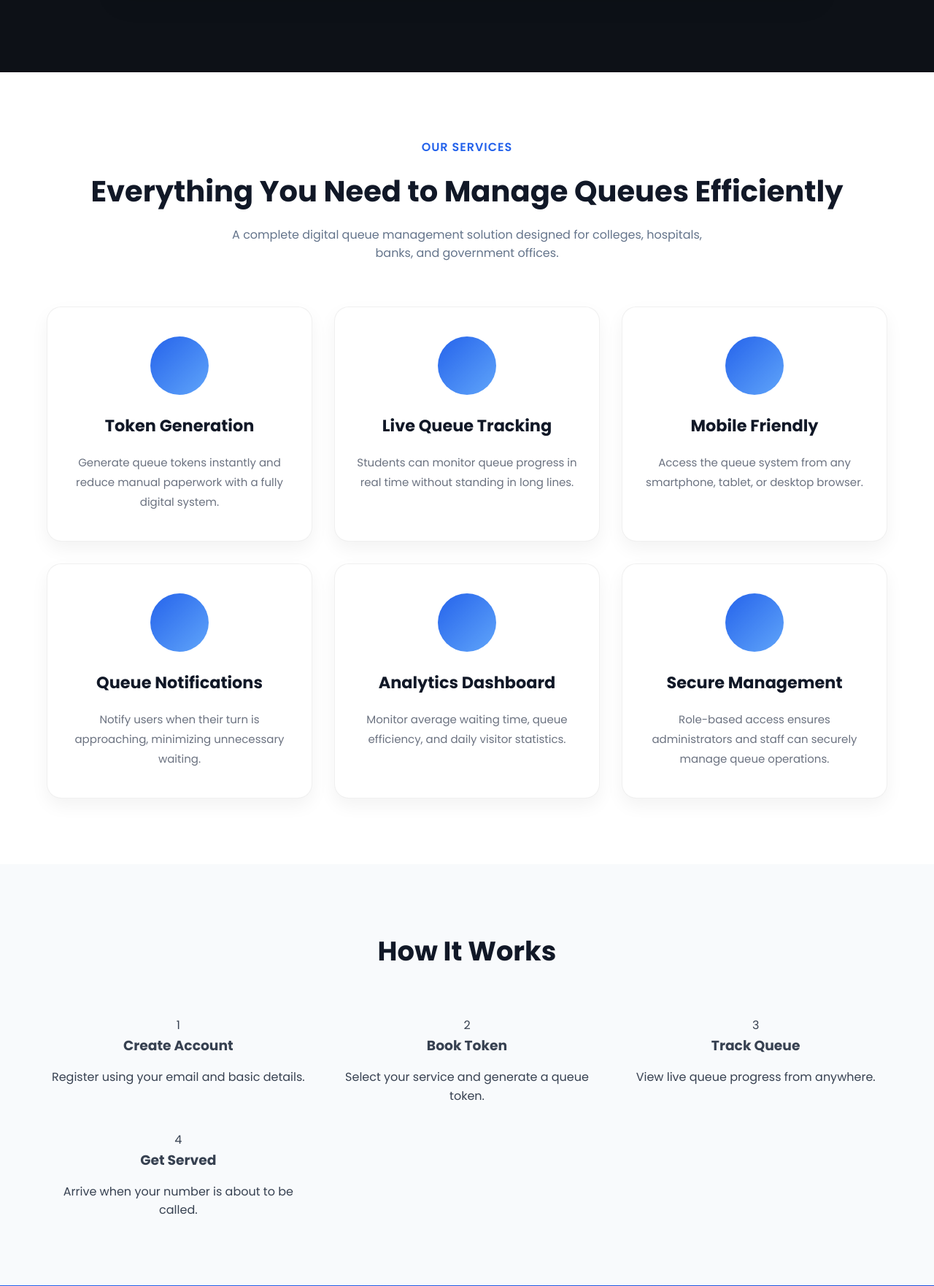
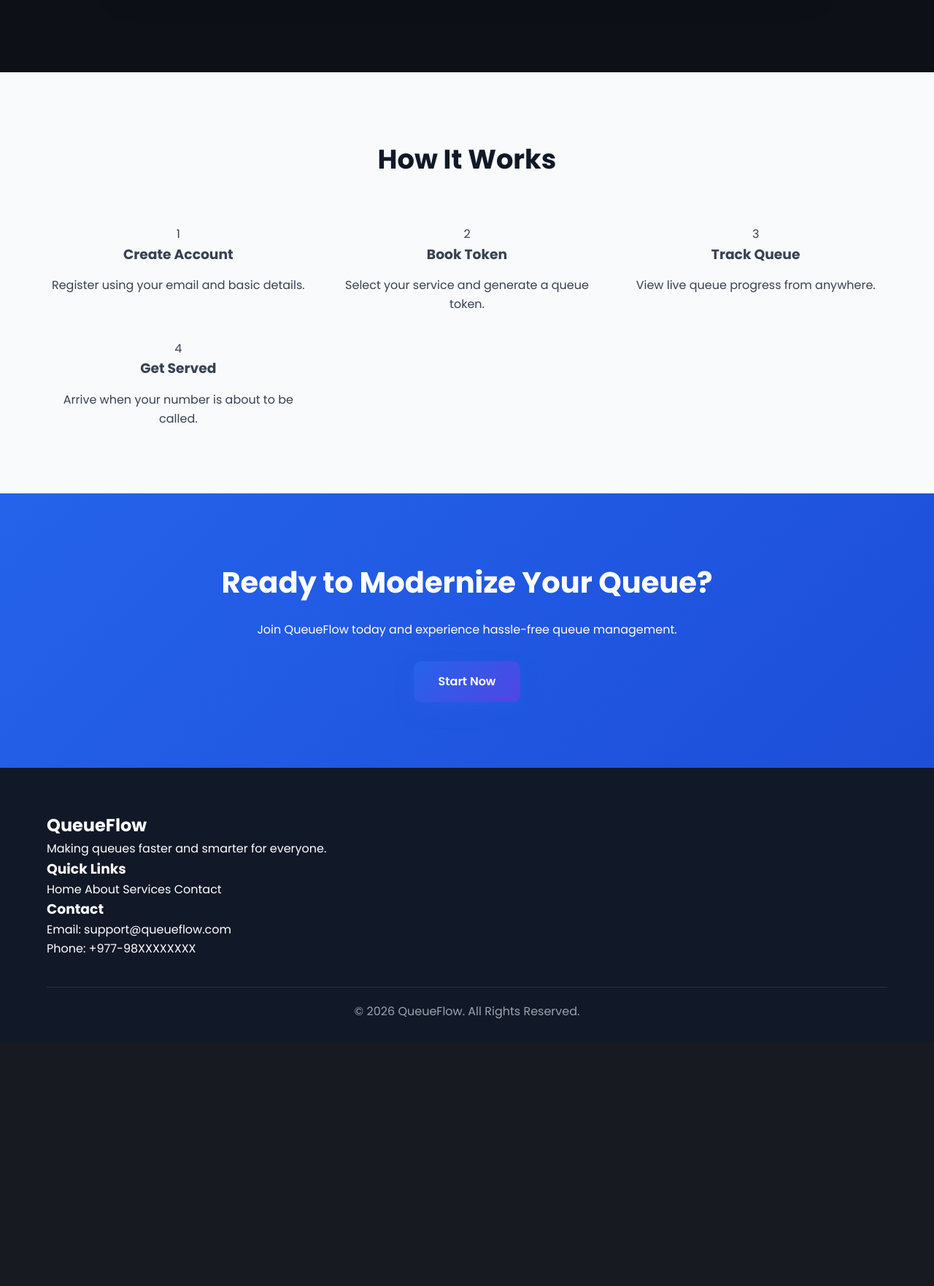
Before and after one commit to PriyaGupta44/Smart-Queue-Management-System, a Flask app: page / in a window 1280 px wide. Shown: the part 1991-3753 px from the top of the page at 73% size. After the commit the page ends 3387 px from the top, so only its background shows below. Run offline with Flask 3, Linux system fonts and the light colour scheme.

Commit message:
Updating Frontend files

```diff
--- a/app.py
+++ b/app.py
@@ -10,4 +10,8 @@ def home():
 def about():
     return render_template('about.html')
 
+@app.route("/services")
+def services():
+    return render_template('services.html')
+
 app.run()
--- a/templates/index.html
+++ b/templates/index.html
@@ -200,105 +200,6 @@
     </section>
 
 
-    <!-- =========================
-     SERVICES SECTION
-========================= -->
-<section class="services section" id="services">
-    <div class="container">
-
-        <div class="section-header">
-            <span class="section-tag">Our Services</span>
-            <h2>Everything You Need to Manage Queues Efficiently</h2>
-            <p>
-                A complete digital queue management solution designed for
-                colleges, hospitals, banks, and government offices.
-            </p>
-        </div>
-
-        <div class="services-grid">
-
-            <div class="service-card">
-                <div class="service-icon">
-                    <i class="fas fa-ticket-alt"></i>
-                </div>
-
-                <h3>Token Generation</h3>
-
-                <p>
-                    Generate queue tokens instantly and reduce manual
-                    paperwork with a fully digital system.
-                </p>
-            </div>
-
-            <div class="service-card">
-                <div class="service-icon">
-                    <i class="fas fa-clock"></i>
-                </div>
-
-                <h3>Live Queue Tracking</h3>
-
-                <p>
-                    Students can monitor queue progress in real time
-                    without standing in long lines.
-                </p>
-            </div>
-
-            <div class="service-card">
-                <div class="service-icon">
-                    <i class="fas fa-mobile-alt"></i>
-                </div>
-
-                <h3>Mobile Friendly</h3>
-
-                <p>
-                    Access the queue system from any smartphone,
-                    tablet, or desktop browser.
-                </p>
-            </div>
-
-            <div class="service-card">
-                <div class="service-icon">
-                    <i class="fas fa-bell"></i>
-                </div>
-
-                <h3>Queue Notifications</h3>
-
-                <p>
-                    Notify users when their turn is approaching,
-                    minimizing unnecessary waiting.
-                </p>
-            </div>
-
-            <div class="service-card">
-                <div class="service-icon">
-                    <i class="fas fa-chart-line"></i>
-                </div>
-
-                <h3>Analytics Dashboard</h3>
-
-                <p>
-                    Monitor average waiting time, queue efficiency,
-                    and daily visitor statistics.
-                </p>
-            </div>
-
-            <div class="service-card">
-                <div class="service-icon">
-                    <i class="fas fa-user-shield"></i>
-                </div>
-
-                <h3>Secure Management</h3>
-
-                <p>
-                    Role-based access ensures administrators and staff
-                    can securely manage queue operations.
-                </p>
-            </div>
-
-        </div>
-
-    </div>
-</section>
 
 
 
```
Also changed, not shown: templates/services.html (renamed from templates/service.html, +116 -1 lines).
